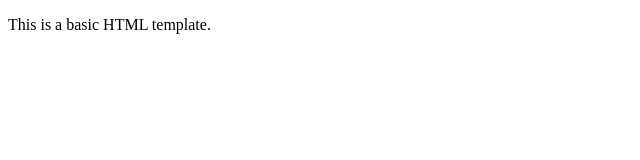
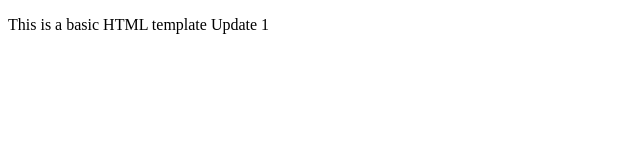
Before and after one commit to Phuoc95/html_01, a plain HTML site: page index.html in a window 1280 px wide. Shown: the full height of the page, 0-640 px from the left. Drawn offline with Linux system fonts and the light colour scheme.

Commit message:
update 1

```diff
--- a/index.html
+++ b/index.html
@@ -6,6 +6,6 @@
     <title>Document</title>
 </head>
 <body>
-    <p>This is a basic HTML template.</p>
+    <p>This is a basic HTML template Update 1</p>
 </body>
 </html>
```
